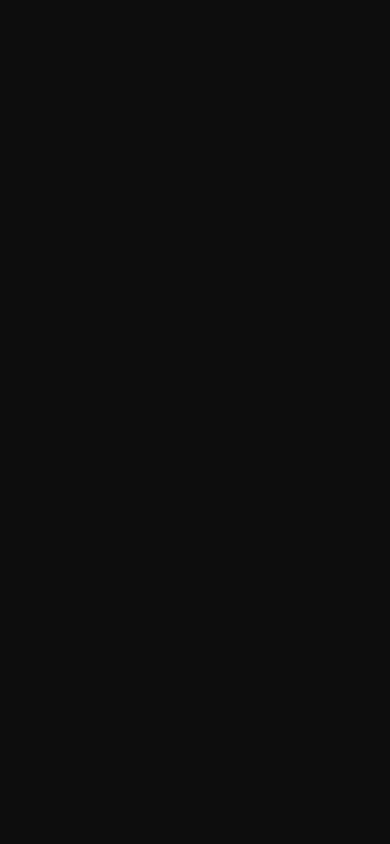
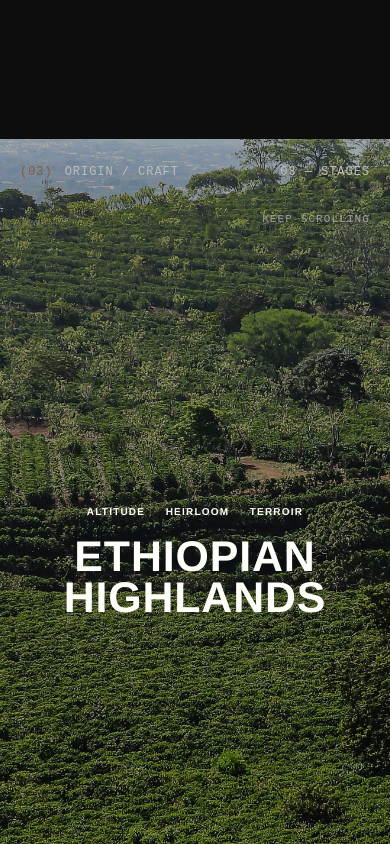
Before and after one commit to Jimout/Attana, a Next.js app: page / in a window 390 px wide. Shown: the part 4440-5284 px from the top of the page. Built offline with nearby package versions, Linux system fonts and the light colour scheme.

Commit message:
Implement full-bleed mobile layout in OriginSection with responsive styles for screens ≤480px. Introduce new CSS classes for mobile stacking and adjust scroll handling to accommodate full-screen transitions. Update component structure to ensure consistent behavior across devices.

```diff
--- a/src/components/sections/origin-section.module.css
+++ b/src/components/sections/origin-section.module.css
@@ -259,27 +259,68 @@
   }
 }
 
+/* Desktop/tablet split stays as-is; phone uses its own full stack */
+.split {
+  display: contents;
+}
+
+.mobileStack {
+  display: none;
+}
+
+.mfull {
+  position: absolute;
+  inset: 0;
+  display: block;
+  width: 100%;
+  height: 100%;
+}
+
+.mfull::after {
+  content: "";
+  position: absolute;
+  inset: 0;
+  background: var(--attana-overlay);
+}
+
+.mfullUi {
+  position: absolute;
+  inset: 0;
+  z-index: 2;
+  display: flex;
+  flex-direction: column;
+  align-items: center;
+  justify-content: center;
+  gap: clamp(12px, 2vh, 20px);
+  padding: 0 var(--pad);
+  text-align: center;
+  pointer-events: none;
+  box-sizing: border-box;
+}
+
+.mfullName {
+  font-weight: 600;
+  text-transform: uppercase;
+  letter-spacing: 0.02em;
+  line-height: 0.95;
+  font-size: clamp(36px, 11vw, 64px);
+  color: var(--grey);
+}
+
 /*
-  Very small phones: same sticky scrub as desktop — only drop the
-  vertical seam. Left column becomes the full stage image.
+  Phone only: real full-bleed stack (not a hacked half of the split).
+  Desktop Catalin split is untouched above 480px.
 */
 @media (max-width: 480px) {
-  .wcolR {
+  .split {
     display: none;
   }
 
-  .wcolL {
-    left: 0;
-    width: 100%;
-  }
-
-  .wfull {
-    width: 100%;
-    left: 0;
-  }
-
-  .wfullName {
-    font-size: clamp(36px, 11vw, 64px);
+  .mobileStack {
+    display: block;
+    position: absolute;
+    inset: 0;
+    overflow: hidden;
   }
 
   .wfullTags {
--- a/src/components/sections/origin-section.tsx
+++ b/src/components/sections/origin-section.tsx
@@ -8,8 +8,8 @@ import styles from "./origin-section.module.css"
 
 /**
  * Origin / Craft — Catalin Featured Work scrub.
- * Uses CSS sticky + ScrollTrigger progress (no GSAP pin) so phone and
- * desktop share the same opposite-column scrub without pin-spacer / 03-repeat bugs.
+ * Desktop: opposite-column split. Phone (≤480px): full-bleed stack 01→02→03.
+ * Same sticky runway + hold/wipe timing — no GSAP pin.
  */
 const STAGES = [
   {
@@ -42,11 +42,9 @@ const STAGES = [
 ] as const
 
 const N: number = STAGES.length
-/**
- * Parent = 1 sticky viewport + (N-1) scrub travel.
- * Exact height keeps exit clean after the last stage hold (no empty tail).
- */
+/** Parent = 1 sticky viewport + (N-1) scrub travel. */
 const SCROLL_VH = N
+const NARROW_MQ = "(max-width: 480px)"
 
 function padIndex(i: number) {
   return String(i + 1).padStart(2, "0")
@@ -57,6 +55,7 @@ export function OriginSection() {
   const showRef = useRef<HTMLDivElement>(null)
   const trackLRef = useRef<HTMLDivElement>(null)
   const trackRRef = useRef<HTMLDivElement>(null)
+  const trackMRef = useRef<HTMLDivElement>(null)
   const [cur, setCur] = useState(0)
 
   useEffect(() => {
@@ -66,17 +65,18 @@ export function OriginSection() {
     const isCoarse = window.matchMedia(
       "(hover: none), (pointer: coarse)",
     ).matches
+    const narrowMq = window.matchMedia(NARROW_MQ)
     const scroller = scrollRef.current
     const show = showRef.current
     const trackL = trackLRef.current
     const trackR = trackRRef.current
+    const trackM = trackMRef.current
 
-    if (!scroller || !show || !trackL || !trackR) return
+    if (!scroller || !show || !trackL || !trackR || !trackM) return
 
     /**
-     * Catalin Featured Work timing (same up & down):
-     * hold on each stage → wipe → hold → wipe → hold.
-     * Coarse: slightly shorter holds so 03 doesn’t feel stuck before exit.
+     * Catalin timing (same up & down):
+     * hold → wipe → hold → wipe → hold.
      */
     const stageFromScroll = (p: number) => {
       if (N <= 1) return 0
@@ -98,8 +98,14 @@ export function OriginSection() {
     const applyProgress = (p: number) => {
       const stage = stageFromScroll(p)
       const cellH = show.clientHeight
+      if (narrowMq.matches) {
+        // Phone: one full-bleed stack sliding 01 → 02 → 03
+        gsap.set(trackM, { y: -cellH * stage, force3D: true })
+      } else {
+        // Desktop: Catalin opposite columns
         gsap.set(trackL, { y: -cellH * stage, force3D: true })
         gsap.set(trackR, { y: -cellH * (N - 1 - stage), force3D: true })
+      }
       const next = Math.min(N - 1, Math.round(stage))
       setCur((c) => (c === next ? c : next))
     }
@@ -108,7 +114,6 @@ export function OriginSection() {
 
     if (reduced) return
 
-    // Tall parent is the trigger — never the sticky node (that broke scrub)
     const st = ScrollTrigger.create({
       trigger: scroller,
       start: "top top",
@@ -131,9 +136,14 @@ export function OriginSection() {
       ScrollTrigger.refresh()
       applyProgress(st.progress)
     }
+    const onNarrowChange = () => {
+      ScrollTrigger.refresh()
+      applyProgress(st.progress)
+    }
 
     window.addEventListener("resize", onResize)
     window.addEventListener("orientationchange", onOrientation)
+    narrowMq.addEventListener("change", onNarrowChange)
 
     const raf = requestAnimationFrame(() => {
       ScrollTrigger.refresh()
@@ -149,6 +159,7 @@ export function OriginSection() {
       window.clearTimeout(boot)
       window.removeEventListener("resize", onResize)
       window.removeEventListener("orientationchange", onOrientation)
+      narrowMq.removeEventListener("change", onNarrowChange)
       st.kill()
       applyProgress(0)
     }
@@ -191,6 +202,8 @@ export function OriginSection() {
           </span>
           <span className={styles.hint}>Keep scrolling</span>
 
+          {/* Desktop / tablet: Catalin split — unchanged */}
+          <div className={styles.split}>
             <div className={`${styles.wcol} ${styles.wcolL}`}>
               <div
                 ref={trackLRef}
@@ -225,6 +238,26 @@ export function OriginSection() {
                     style={{ height: `${100 / N}%` }}
                   >
                     <StagePanel stage={p} />
+                  </div>
+                ))}
+              </div>
+            </div>
+          </div>
+
+          {/* Phone only: full-bleed stack, same scrub */}
+          <div className={styles.mobileStack}>
+            <div
+              ref={trackMRef}
+              className={styles.wtrack}
+              style={{ height: `${N * 100}%` }}
+            >
+              {STAGES.map((p) => (
+                <div
+                  key={`m-${p.id}`}
+                  className={styles.wcell}
+                  style={{ height: `${100 / N}%` }}
+                >
+                  <MobilePanel stage={p} />
                 </div>
               ))}
             </div>
@@ -275,3 +308,45 @@ function StagePanel({ stage }: { stage: (typeof STAGES)[number] }) {
     </div>
   )
 }
+
+/** Full-viewport panel for phone stack (not a 200% seam crop). */
+function MobilePanel({ stage }: { stage: (typeof STAGES)[number] }) {
+  return (
+    <div
+      className={styles.mfull}
+      data-pid={stage.id}
+      role="img"
+      aria-label={stage.alt}
+    >
+      {/* eslint-disable-next-line @next/next/no-img-element */}
+      <img
+        className={styles.wfullImg}
+        src={stage.img}
+        alt=""
+        draggable={false}
+        decoding="async"
+        loading="eager"
+        fetchPriority="low"
+        style={{ objectPosition: stage.objectPosition }}
+      />
+      <span className={styles.mfullUi} aria-hidden="true">
+        <span className={styles.wfullTags}>
+          {stage.tags.map((t, i) => (
+            <span key={t}>
+              {i > 0 ? <i>·</i> : null}
+              {t}
+            </span>
+          ))}
+        </span>
+        <span className={styles.mfullName}>
+          {stage.title.map((line, i) => (
+            <span key={line}>
+              {i > 0 ? <br /> : null}
+              {line}
+            </span>
+          ))}
+        </span>
+      </span>
+    </div>
+  )
+}
```
Lines whose indentation alone changed are shown as unchanged.
